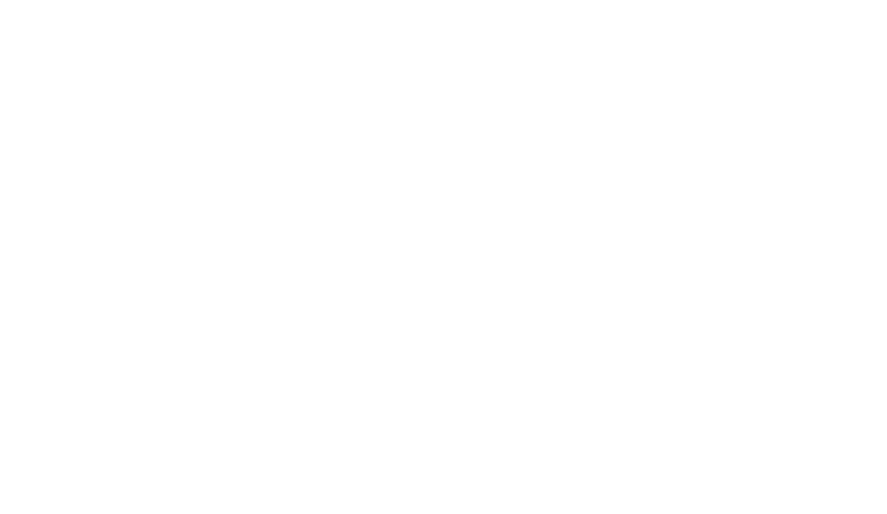
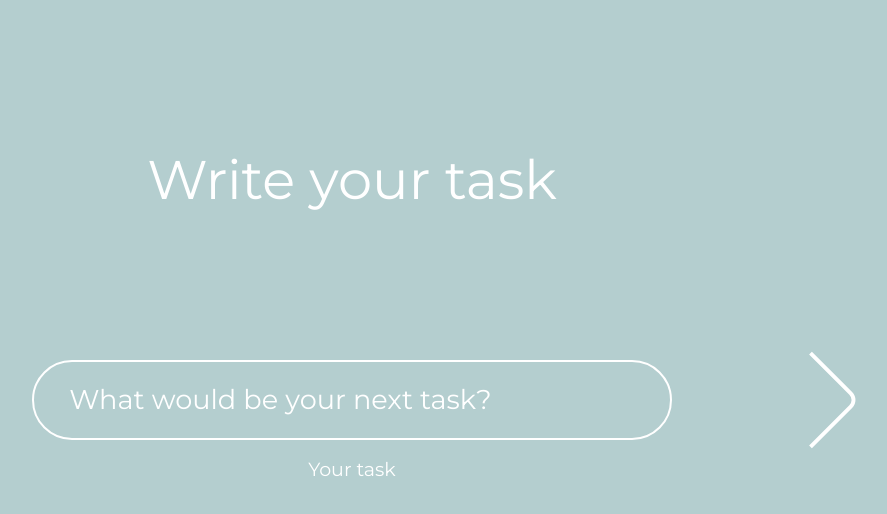
Before and after one commit to jchojna/task-timer, a React (Create React App) app: page / in a window 1280 px wide. Shown: the top 514 px of the page, without its empty margins (288-1175 px from the left). Built offline with nearby package versions, Linux system fonts and the light colour scheme.

Commit message:
feat: add Task component with styles

```diff
--- a/src/components/App.js
+++ b/src/components/App.js
@@ -1,10 +1,12 @@
 import React from 'react';
+import Task from './Task';
 import '../scss/App.scss';
 
 const App = () => {
   return (
-    <div className="App__container">
-      <h1 class="app__heading visuallyhidden">Task Timer App</h1>
+    <div className="App">
+      <h1 class="App__heading visuallyhidden">Task Timer App</h1>
+      <Task />
     </div>
   );
 }
--- /dev/null
+++ b/src/components/Task.js
@@ -0,0 +1,30 @@
+import React from 'react';
+import icons from '../assets/svg/icons.svg';
+import '../scss/Task.scss';
+
+const Task = () => {
+  return (
+    <section className="Task Task--visible">
+      <h2 className="Task__heading">Write your task</h2>
+      <input
+        className="Task__input Task__input--name"
+        id="task-name"
+        placeholder="What would be your next task?"
+      />
+      <button className="button Task__button Task__button--right">
+        <svg className="Task__svg" viewBox="0 0 512 512">
+          <use href={`${icons}#arrow-right`} />
+        </svg>
+      </button>
+      <div className="Task__row">
+        <label className="Task__label Task__label--name" htmlFor="task-name">
+          Your task
+        </label>
+        <p className="Task__alert">
+          You have to enter your task first!
+        </p>
+      </div>
+    </section>
+  );
+}
+export default Task;
--- /dev/null
+++ b/src/index.css
@@ -0,0 +1,4 @@
+@import url("https://fonts.googleapis.com/css?family=Montserrat:400,600,800&display=swap&subset=latin-ext");
+@import url('https://fonts.googleapis.com/css?family=Inconsolata:400,700&display=swap');
+@import url("./css/normalize.css");
+@import url("./css/helpers.css");
--- a/src/index.js
+++ b/src/index.js
@@ -1,6 +1,6 @@
 import React from 'react';
 import ReactDOM from 'react-dom';
-import './scss/index.scss';
+import './index.css';
 import App from './components/App';
 import * as serviceWorker from './serviceWorker';
 
--- a/src/scss/App.scss
+++ b/src/scss/App.scss
@@ -0,0 +1,13 @@
+@import "_variables.scss";
+@import "_mixins.scss";
+@import "_animations.scss";
+@import "_overall";
+
+.App {
+  @include flex-center;
+  background-color: $color-cyan;
+  flex-direction: column;
+  height: 100%;
+  min-height: 100vh;
+  padding: 150px 0;
+}
--- /dev/null
+++ b/src/scss/Task.scss
@@ -0,0 +1,122 @@
+@import "_variables.scss";
+@import "_mixins.scss";
+@import "_animations.scss";
+@import "_overall";
+
+.Task,
+.Time {
+  align-items: center;
+  bottom: 0;
+  display: grid;
+  flex-grow: 1;
+  font-size: 1.6em;
+  font-weight: 400;
+  grid-template-columns: 1fr 2fr 1fr;
+  grid-template-rows: 1fr 80px 1fr;
+  justify-items: center;
+  left: 0;
+  position: fixed;
+  right: 0;
+  top: 0;
+  transition: visibility 0s $time-slide;
+  visibility: hidden;
+  width: 100%;
+
+  &--visible {
+    transition: visibility 0s;
+    visibility: visible;
+  }
+
+  &__heading {
+    margin: 0;
+    font-size: 2em;
+    font-weight: 400;
+    grid-column: 1 / span 3;
+  }
+
+  &__input {
+    align-self: stretch;
+    background: none;
+    border: 2px solid #fff;
+    border-radius: 100px;
+    color: #fff;
+    justify-self: stretch;
+    min-width: 50px;
+    padding: 0 1.3em;
+    text-align: center;
+
+    &--name {
+      grid-column: 2 / 3;
+      text-align: left;
+    }
+
+    &::placeholder {
+      color: #fff;
+    }
+  }
+
+  &__row {
+    align-self: stretch;
+    display: grid;
+    gap: 40px;
+    grid-template-columns: repeat(3, 1fr);
+    grid-column: 2 / 3;
+    justify-items: center;
+    width: 100%;
+  }
+
+  &__label {
+    align-self: start;
+    font-size: 0.7em;
+    margin-top: 1em;
+
+    &--name {
+      grid-column: 2 / 3;
+    }
+  }
+
+  &__alert {
+    grid-column: 1 / 4;
+    opacity: 0;
+    transition: opacity $time-alert, visibility 0s $time-alert;
+    visibility: hidden;
+
+    &--visible {
+      opacity: 1;
+      transition: opacity $time-alert, visibility 0s;
+      visibility: visible;
+    }
+  }
+
+  &__button {
+    @include flex-center;
+    fill: none;
+    stroke: #fff;
+    stroke-width: 20;
+    width: 100px;
+
+    &--right {
+      grid-column: 3 / 4;
+    }
+  }
+
+  &__svg {
+    pointer-events: none;
+    width: 100%;
+  }
+
+  &__start {
+    border: 2px solid #fff;
+    border-radius: 100px;
+    font-size: 1.2em;
+    font-weight: 600;
+    text-transform: uppercase;
+    width: 100%;
+
+    &--disabled {
+      border-color: $color-disabled;
+      color: $color-disabled;
+      cursor: default;
+    }
+  }
+}
--- a/src/scss/_01_overall.scss
+++ b/src/scss/_overall.scss
@@ -9,12 +9,13 @@ html {
 }
 
 body {
+  background-color: $color-cyan;
   color: #fff;
   font-family: "Montserrat", Arial, sans-serif;
   font-size: 17px;
   font-weight: medium;
+  -moz-osx-font-smoothing: grayscale;
   -webkit-font-smoothing: antialiased;
-  -moz-osx-font-smoothing: grayscale;
 }
 
 .button {
--- a/src/scss/index.scss
+++ /dev/null
@@ -1,13 +0,0 @@
-@import url("https://fonts.googleapis.com/css?family=Montserrat:400,600,800&display=swap&subset=latin-ext");
-@import url('https://fonts.googleapis.com/css?family=Inconsolata:400,700&display=swap');
-@import url("../css/normalize.css");
-@import url("../css/helpers.css");
-
-@import "_variables.scss";
-@import "_mixins.scss";
-@import "_animations.scss";
-
-@import "_01_overall";
-@import "_02_task&time";
-@import "_03_timer";
-@import "_04_outro";
```
Also changed, not shown: src/main.js (renamed from src/components/main.js, +0 -45 lines).
